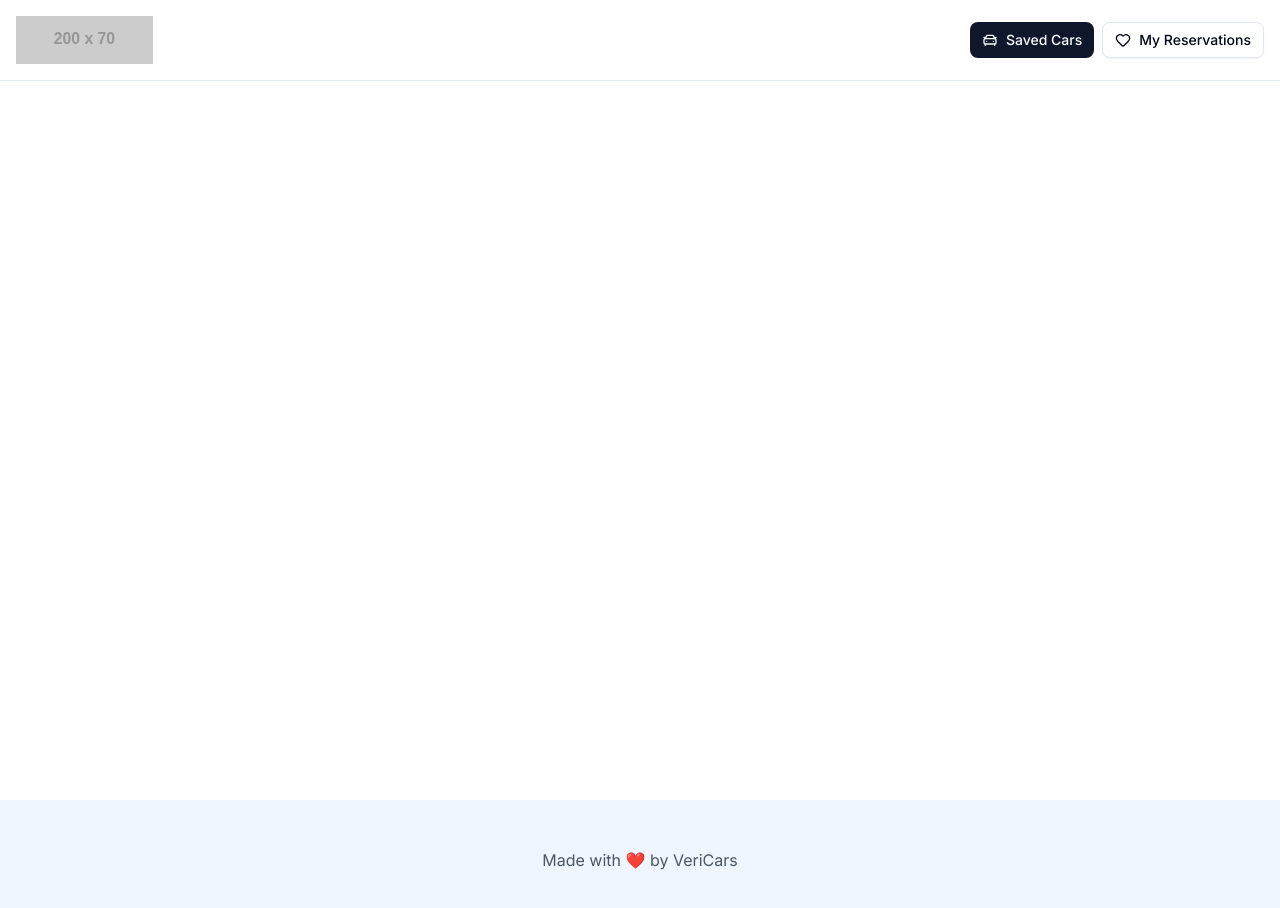
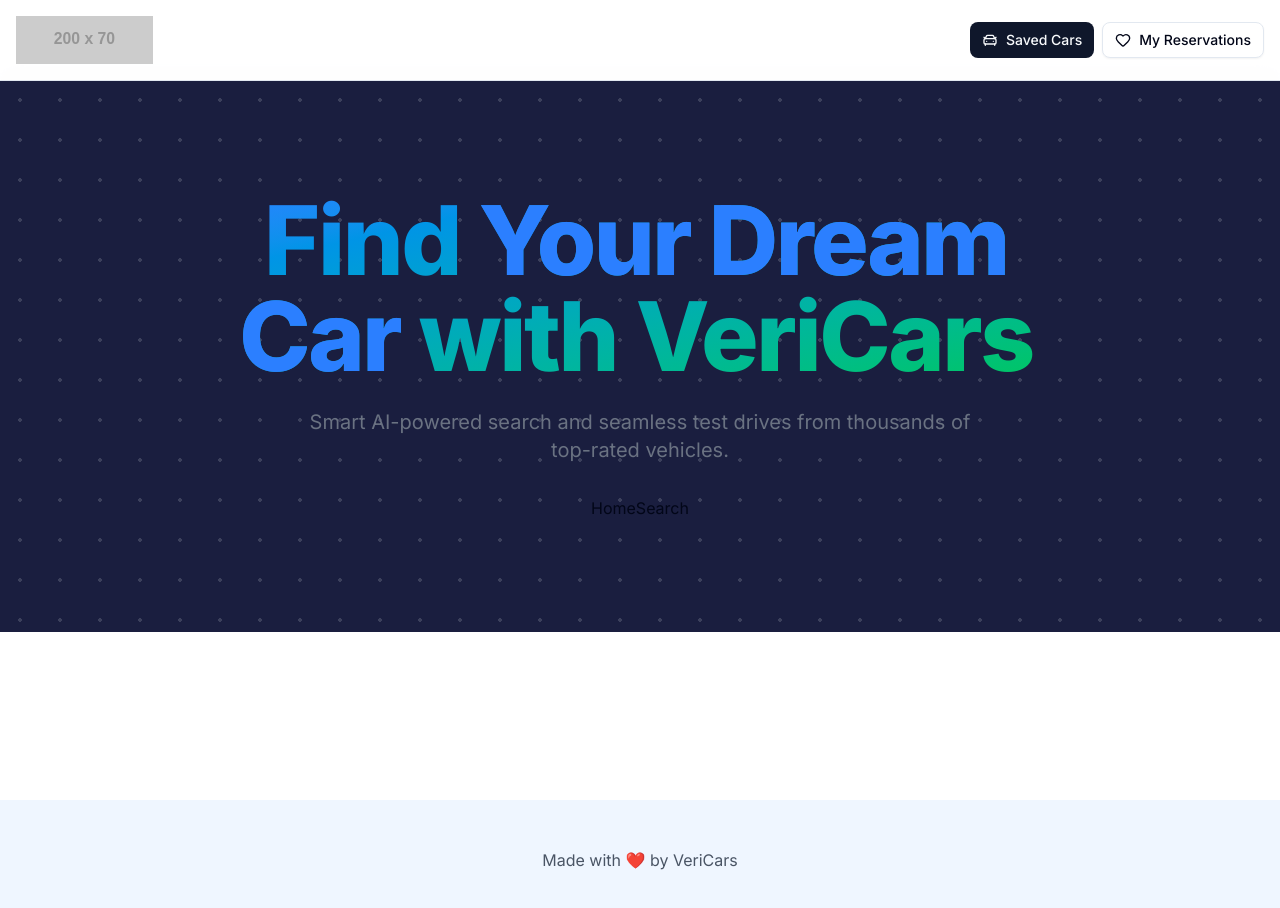
Before and after one commit to amalc1/VeriCars, a Next.js app: page / in a window 1280 px wide. Shown: the top 908 px of the page. Built offline with nearby package versions, Linux system fonts and the light colour scheme.

Commit message:
hero section

```diff
--- a/app/global.css
+++ b/app/global.css
@@ -118,3 +118,18 @@
     @apply bg-background text-foreground;
   }
 }
+
+.dotted-background {
+  background-color: #1a1e3f;
+  background-image: radial-gradient(
+    rgba(255, 255, 255, 0.15) 2px,
+    transparent 2px
+  );
+  background-size: 40px 40px;
+}
+
+@layer utilities {
+  .gradient-title {
+    @apply bg-gradient-to-br from-blue-500 to-green-500 font-extrabold tracking-tight pr-2 pb-2 text-transparent bg-clip-text;
+  }
+}
--- a/app/layout.tsx
+++ b/app/layout.tsx
@@ -1,5 +1,6 @@
 import Header from "@/components/header/Header";
 import { Inter } from "next/font/google";
+import "./global.css";
 const inter = Inter({ subsets: ["latin"] });
 
 export const metadata = {
--- a/app/page.tsx
+++ b/app/page.tsx
@@ -1,5 +1,25 @@
-import "./global.css";
+import HomeSearch from "@/components/header/HomeSearch";
 
 export default function Home() {
-  return <div></div>;
+  return (
+    <div className="pt-20 flex flex-col">
+      {/* hero */}
+      <section className="relative py-16 md:py-28 dotted-background">
+        <div className="max-w-4xl mx-auto text-center">
+          <div className="mb-8">
+            <h1 className="text-5xl md:text-8xl mb-4 gradient-title">
+              Find <span className="text-blue-500">Your Dream Car</span> with
+              VeriCars
+            </h1>
+            <p className="text-xl text-gray-500 mb-8 max-w-2xl mx-auto">
+              Smart AI-powered search and seamless test drives from thousands of
+              top-rated vehicles.
+            </p>
+          </div>
+          {/* search */}
+          <HomeSearch />
+        </div>
+      </section>
+    </div>
+  );
 }
--- /dev/null
+++ b/components/header/HomeSearch.tsx
@@ -0,0 +1,5 @@
+const HomeSearch = () => {
+  return <div>HomeSearch</div>;
+};
+
+export default HomeSearch;
```
